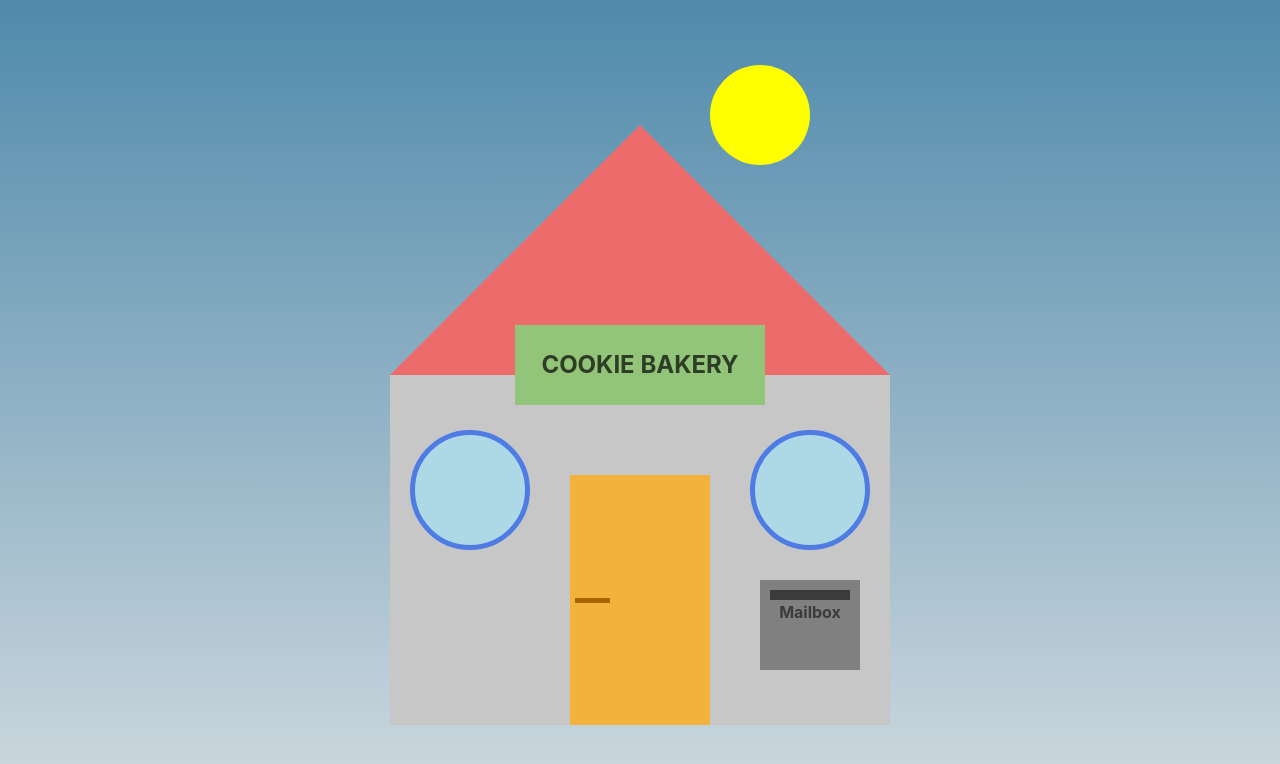
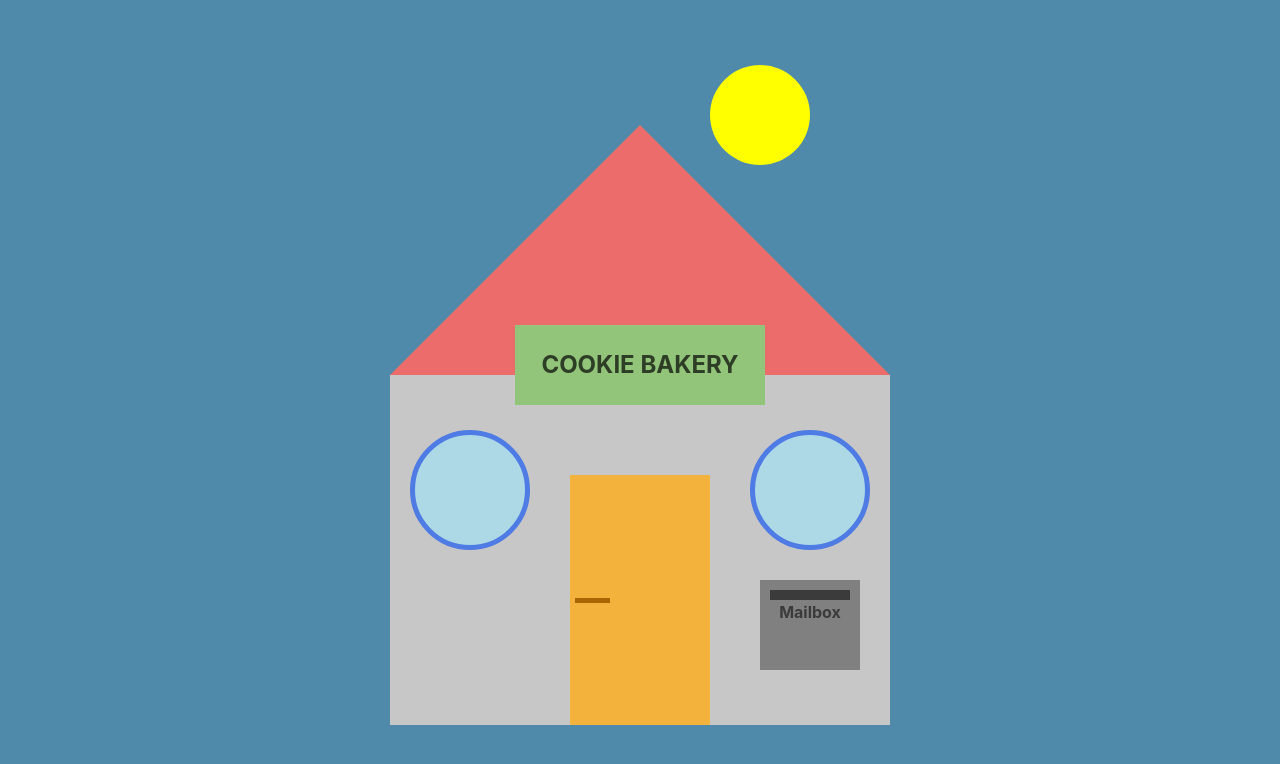
Before and after one commit to AudreyKj/digital-bakery, a React (Create React App) app in the folder client/: page / in a window 1280 px wide. Shown: the top 764 px of the page. Built offline with nearby package versions, Linux system fonts and the light colour scheme.

Commit message:
added CSS transitions for sky, windows, mailbox

```diff
--- a/client/src/App.scss
+++ b/client/src/App.scss
@@ -10,10 +10,8 @@ $orange: #f3b23c;
 $brown: #a96501;
 $green: #92c57a;
 $darkgreen: #2e3e26;
-$daySky1: #cfd9df;
-$daySky2: #4f8aab;
-$nightSky1: #1e323e;
-$nightSky2: #004771;
+$daySky: #4f8aab;
+$nightSky: #004771;
 
 @mixin sky($color1, $color2) {
   background: linear-gradient(0deg, $color1 0, $color2);
@@ -54,14 +52,19 @@ html,
 .App {
   width: 100%;
   min-height: 100vh;
+
+  -webkit-transition: background-color 1s ease-out;
+  -moz-transition: background-color 1s ease-out;
+  -o-transition: background-color 1s ease-out;
+  transition: background-color 1s ease-out;
 }
 
 .day {
-  @include sky($daySky1, $daySky2);
+  background: $daySky;
 }
 
 .night {
-  @include sky($nightSky1, $nightSky2);
+  background: $nightSky;
 }
 
 /* === BAKERY COMPONENT  === */
@@ -88,6 +91,10 @@ html,
   right: -120px;
   top: 40px;
 
+  -webkit-transition: background-color 1s ease-out;
+  -moz-transition: background-color 1s ease-out;
+  -o-transition: background-color 1s ease-out;
+  transition: background-color 1s ease-out;
   cursor: pointer;
 }
 
@@ -159,6 +166,13 @@ div.house-body {
 /* windows: transform to cookie img on click */
 div.windows {
   width: 100%;
+}
+
+.w-element {
+  -webkit-transition: 0.2s 0s all linear;
+  -moz-transition: 0.2s 0s all linear;
+  -o-transition: 0.2s 0s all linear;
+  transition: 0.2s 0s all linear;
 }
 
 .window {
@@ -295,6 +309,10 @@ span.red {
   background-color: $darkgrey;
 
   position: relative;
+  -webkit-transition: 0.3s 0s all linear;
+  -moz-transition: 0.3s 0s all linear;
+  -o-transition: 0.3s 0s all linear;
+  transition: 0.3s 0s all linear;
   cursor: pointer;
 }
 
--- a/client/src/Bakery.js
+++ b/client/src/Bakery.js
@@ -106,13 +106,21 @@ function Bakery(props) {
           </div>
           <div className="windows d-flex justify-content-between">
             <div
-              className={w1hovered ? "cookie cookie1" : "window window1"}
+              className={
+                w1hovered
+                  ? "w-element cookie cookie1"
+                  : "w-element window window1"
+              }
               onMouseEnter={w1transformToCookie}
               onMouseLeave={w1transformBacktoWindow}
               data-testid="window1"
             ></div>
             <div
-              className={w2hovered ? "cookie cookie2" : "window window2"}
+              className={
+                w2hovered
+                  ? "w-element cookie cookie2"
+                  : "w-element window window2"
+              }
               onMouseEnter={w2transformToCookie}
               onMouseLeave={w2transformBacktoWindow}
               data-testid="window2"
```
Also changed, not shown: 2 other files (tests, documents, lock files or other folders).
